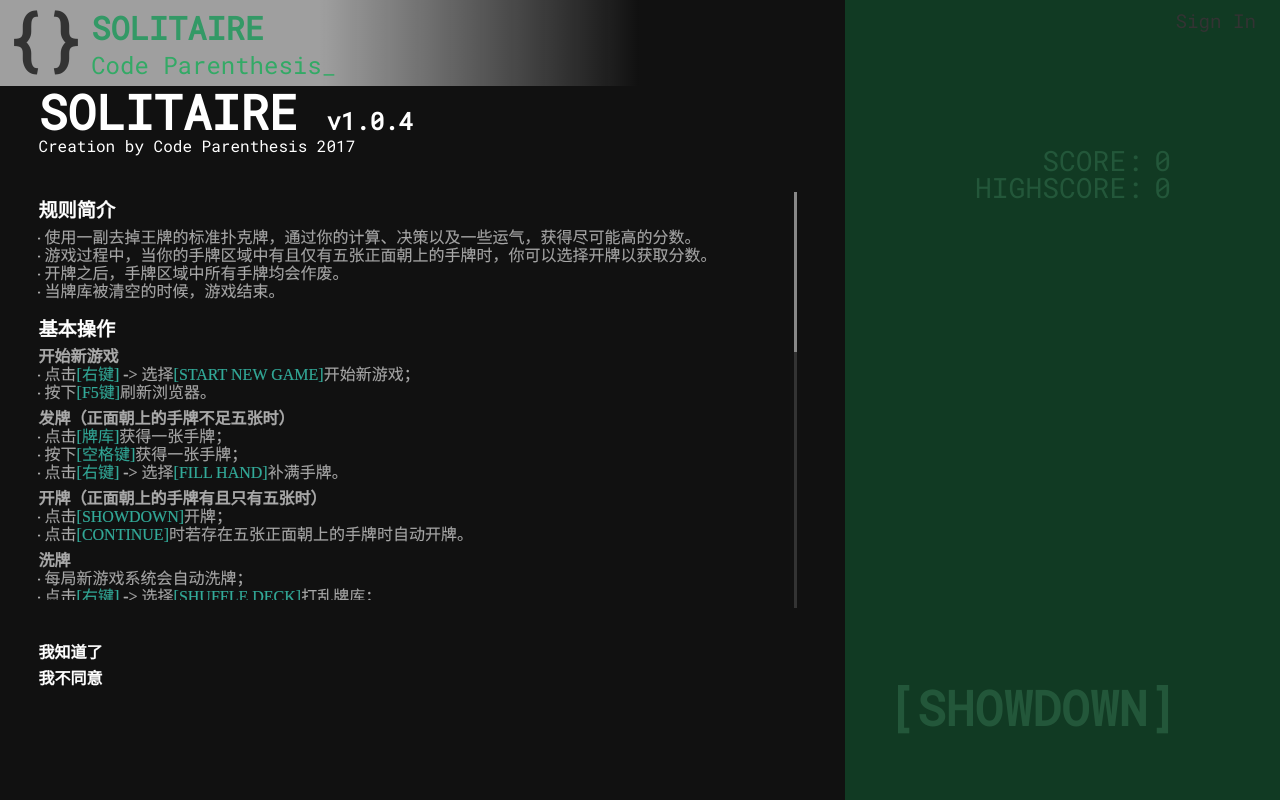
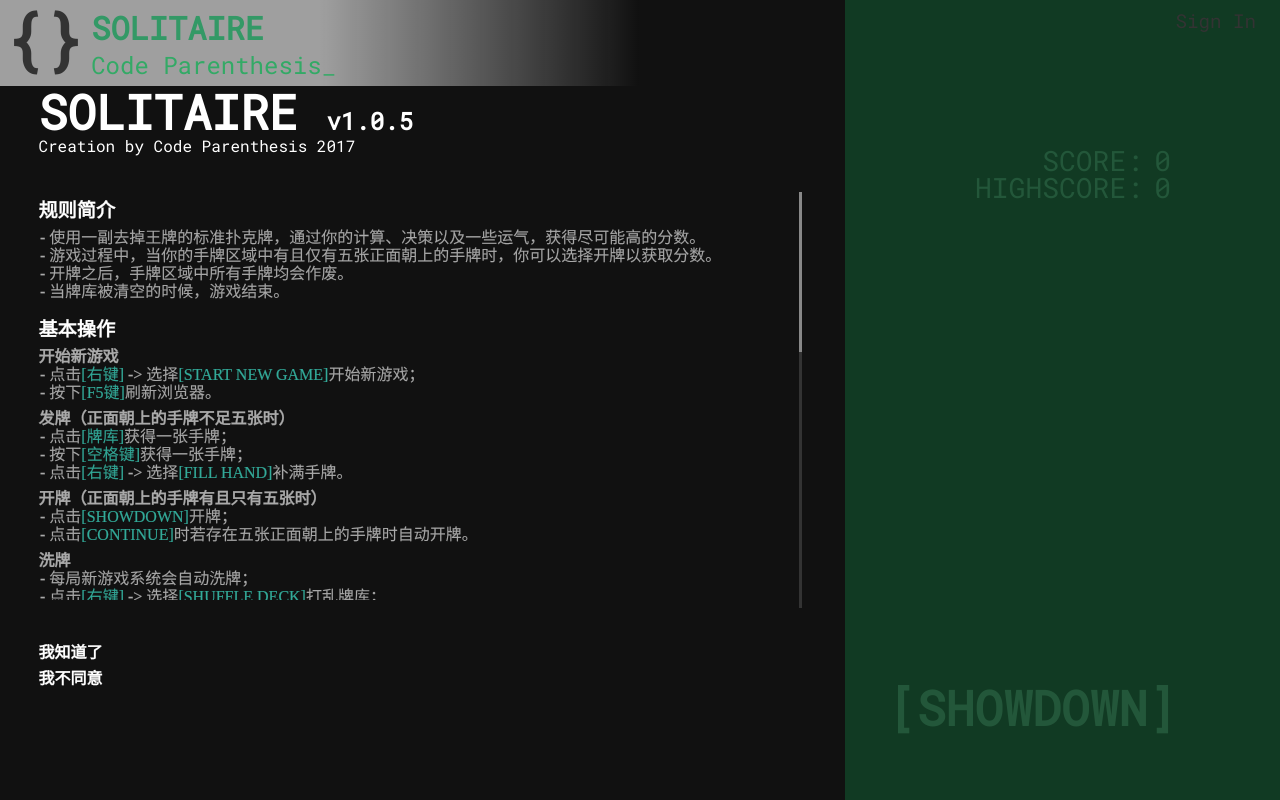
Before and after one commit to Ary-Shinko/Homepage, a Vue app in the folder diamond/: page /solitaire in a window 1280 px wide. Built offline with nearby package versions, Linux system fonts and the light colour scheme.

Commit message:
"Solitaire" v1.0.5 fix scrollbar bug

```diff
--- a/diamond/src/components/solitaire/CardHint.vue
+++ b/diamond/src/components/solitaire/CardHint.vue
@@ -246,10 +246,10 @@ export default {
       hideCardHint: 'DISABLE_CARD_HINT',
       setHighscore: 'SET_CARD_HIGHSCORE'
     }),
-    scorllListener (e) {
+    scorllListener () {
       this.$refs.cardScrollbar.style.top = parseInt((this.$refs.cardHint.scrollTop / this.scrollHeight).toFixed(2) * 32 * this.viewHeight) + 'px'
     },
-    resizeListener (e) {
+    resizeListener () {
       this.scrollHeight = this.$refs.cardHintChild.clientHeight - this.$refs.cardHint.clientHeight
       this.viewHeight = document.body.clientHeight / 100
       this.$refs.cardScrollbar.style.top = parseInt((this.$refs.cardHint.scrollTop / this.scrollHeight).toFixed(2) * 32 * this.viewHeight) + 'px'
@@ -261,7 +261,9 @@ export default {
     } else if (document.cookie.match(/cardHighscore/)) {
       this.setHighscore(document.cookie.match(/cardHighscore=(\d+)/)[1])
     }
-    this.scrollHeight = this.$refs.cardHintChild.clientHeight - this.$refs.cardHint.clientHeight
+    setTimeout(() => {
+      this.scrollHeight = this.$refs.cardHintChild.clientHeight - this.$refs.cardHint.clientHeight
+    }, 500)
     this.viewHeight = document.body.clientHeight / 100
     this.$refs.cardHint.addEventListener('scroll', this.scorllListener, false)
     window.addEventListener('resize', this.resizeListener, false)
@@ -335,7 +337,7 @@ export default {
         &::before {
           content: "- ";
           position: relative;
-          margin-left: -2.4vh;
+          margin-left: -1.8vh;
         }
       }
       span {
@@ -348,8 +350,9 @@ export default {
 .card-hint-shader {
   position: fixed;
   top: 24vh;
-  left: 61vw;
-  width: 2vw;
+  left: 63vw;
+  margin-left: -20px;
+  width: 20px;
   height: 52vh;
   background: #111;
   .card-hint-scrollbar {
@@ -370,7 +373,7 @@ export default {
   &:hover .card-hint-scrollbar {
     background: #6fa;
   }
-  &:hover  .card-hint-scrollcore {
+  &:hover .card-hint-scrollcore {
     background: #aaa;
   }
 }
--- a/diamond/src/store/index.js
+++ b/diamond/src/store/index.js
@@ -31,7 +31,7 @@ const state = {
   cardFinalBalanceShow: false,
   cardFinalBalanceString: null,
   cardHint: true,
-  cardVersion: 'v1.0.4'
+  cardVersion: 'v1.0.5'
 }
 
 export default new Vuex.Store({
```
